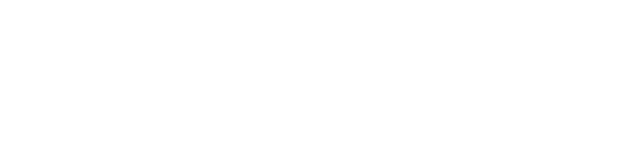
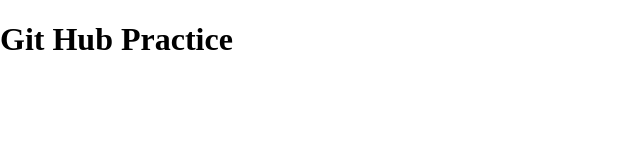
Before and after one commit to vanpinon/sample-project, a plain HTML site: page index.html in a window 1280 px wide. Shown: the whole page, without its empty margins (0-640 px from the left). Drawn offline with nearby package versions, Linux system fonts and the light colour scheme; files that its build step writes are made by us from their sources; a web font is replaced by a local one.

Commit message:
add h1 tag

```diff
--- a/index.html
+++ b/index.html
@@ -12,4 +12,5 @@
       rel="stylesheet"
     />
   </head>
+  <h1>Git Hub Practice</h1>
 </html>
```
